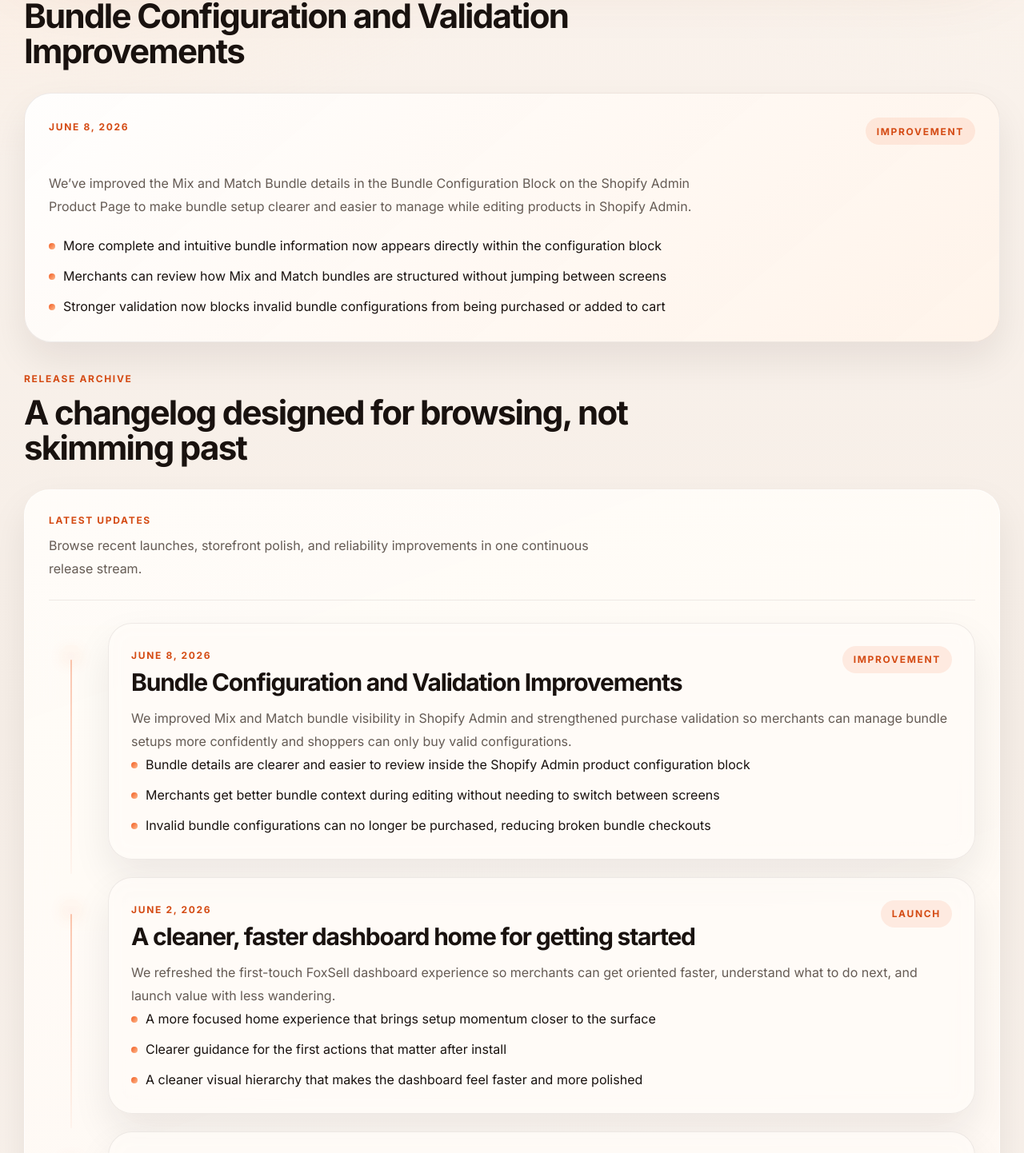
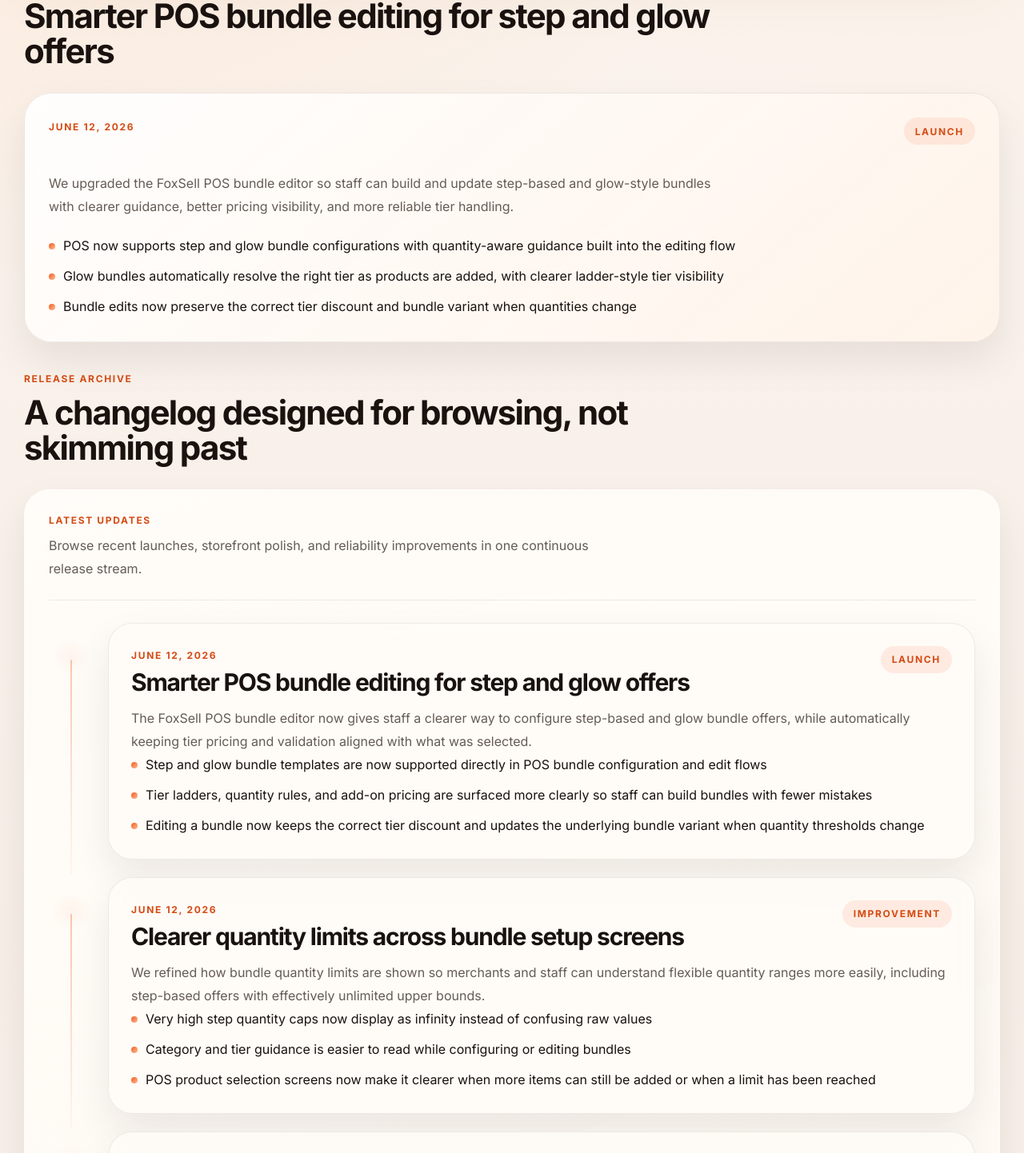
Before and after one commit to FoxSellApp/foxsell-changelog, a Next.js app: page / in a window 1280 px wide. Shown: the part 898-2340 px from the top of the page at 80% size. Built offline with nearby package versions, Linux system fonts and the light colour scheme.

Commit message:
chore: update changelog for pos bundle improvements

```diff
--- a/pages/index.js
+++ b/pages/index.js
@@ -6,19 +6,43 @@
 import { ArrowRight, ExternalLink, Menu, Sparkles, X } from "lucide-react"
 
 const featuredStory = {
-  date: "June 8, 2026",
-  tag: "Improvement",
-  title: "Bundle Configuration and Validation Improvements",
+  date: "June 12, 2026",
+  tag: "Launch",
+  title: "Smarter POS bundle editing for step and glow offers",
   summary:
-    "We’ve improved the Mix and Match Bundle details in the Bundle Configuration Block on the Shopify Admin Product Page to make bundle setup clearer and easier to manage while editing products in Shopify Admin.",
+    "We upgraded the FoxSell POS bundle editor so staff can build and update step-based and glow-style bundles with clearer guidance, better pricing visibility, and more reliable tier handling.",
   bullets: [
-    "More complete and intuitive bundle information now appears directly within the configuration block",
-    "Merchants can review how Mix and Match bundles are structured without jumping between screens",
-    "Stronger validation now blocks invalid bundle configurations from being purchased or added to cart"
+    "POS now supports step and glow bundle configurations with quantity-aware guidance built into the editing flow",
+    "Glow bundles automatically resolve the right tier as products are added, with clearer ladder-style tier visibility",
+    "Bundle edits now preserve the correct tier discount and bundle variant when quantities change"
   ]
 }
 
 const changelogEntries = [
+  {
+    date: "June 12, 2026",
+    tag: "Launch",
+    title: "Smarter POS bundle editing for step and glow offers",
+    summary:
+      "The FoxSell POS bundle editor now gives staff a clearer way to configure step-based and glow bundle offers, while automatically keeping tier pricing and validation aligned with what was selected.",
+    bullets: [
+      "Step and glow bundle templates are now supported directly in POS bundle configuration and edit flows",
+      "Tier ladders, quantity rules, and add-on pricing are surfaced more clearly so staff can build bundles with fewer mistakes",
+      "Editing a bundle now keeps the correct tier discount and updates the underlying bundle variant when quantity thresholds change"
+    ]
+  },
+  {
+    date: "June 12, 2026",
+    tag: "Improvement",
+    title: "Clearer quantity limits across bundle setup screens",
+    summary:
+      "We refined how bundle quantity limits are shown so merchants and staff can understand flexible quantity ranges more easily, including step-based offers with effectively unlimited upper bounds.",
+    bullets: [
+      "Very high step quantity caps now display as infinity instead of confusing raw values",
+      "Category and tier guidance is easier to read while configuring or editing bundles",
+      "POS product selection screens now make it clearer when more items can still be added or when a limit has been reached"
+    ]
+  },
   {
     date: "June 8, 2026",
     tag: "Improvement",
```
